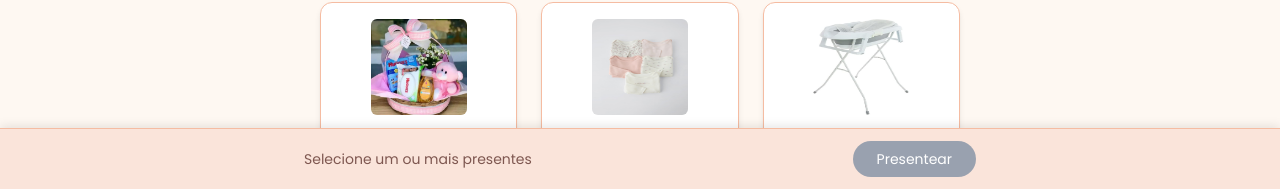
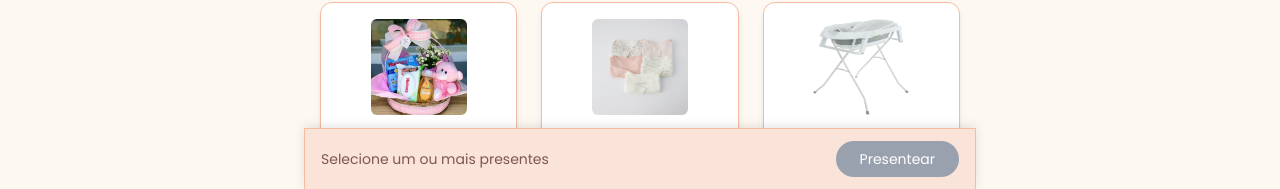
Before and after one commit to Abel13/convite_cha_bebe_olivia, a Next.js app: page /gifts in a window 1280 px wide. Shown: the part 611-800 px from the top of the page. Built offline with nearby package versions, Linux system fonts and the light colour scheme.

Commit message:
fix: footer

```diff
--- a/src/app/gifts/page.tsx
+++ b/src/app/gifts/page.tsx
@@ -104,7 +104,7 @@ export default function GiftsPage() {
       </section>
 
       {/* Footer fixo */}
-      <div className="fixed bottom-0 left-0 right-0 bg-[var(--color-info-bg)] border-t border-[var(--color-border)] shadow-[0_-2px_10px_rgba(0,0,0,0.1)] px-4 py-3 z-10">
+      <div className="w-full bg-[var(--color-info-bg)] border-t sm:border sm:border-b-0 border-[var(--color-border)] shadow-[0_-2px_10px_rgba(0,0,0,0.1)] px-4 py-3 z-10">
         <div className="max-w-2xl mx-auto flex items-center justify-between">
           <span className="text-sm">
             {selected.length > 0
```
